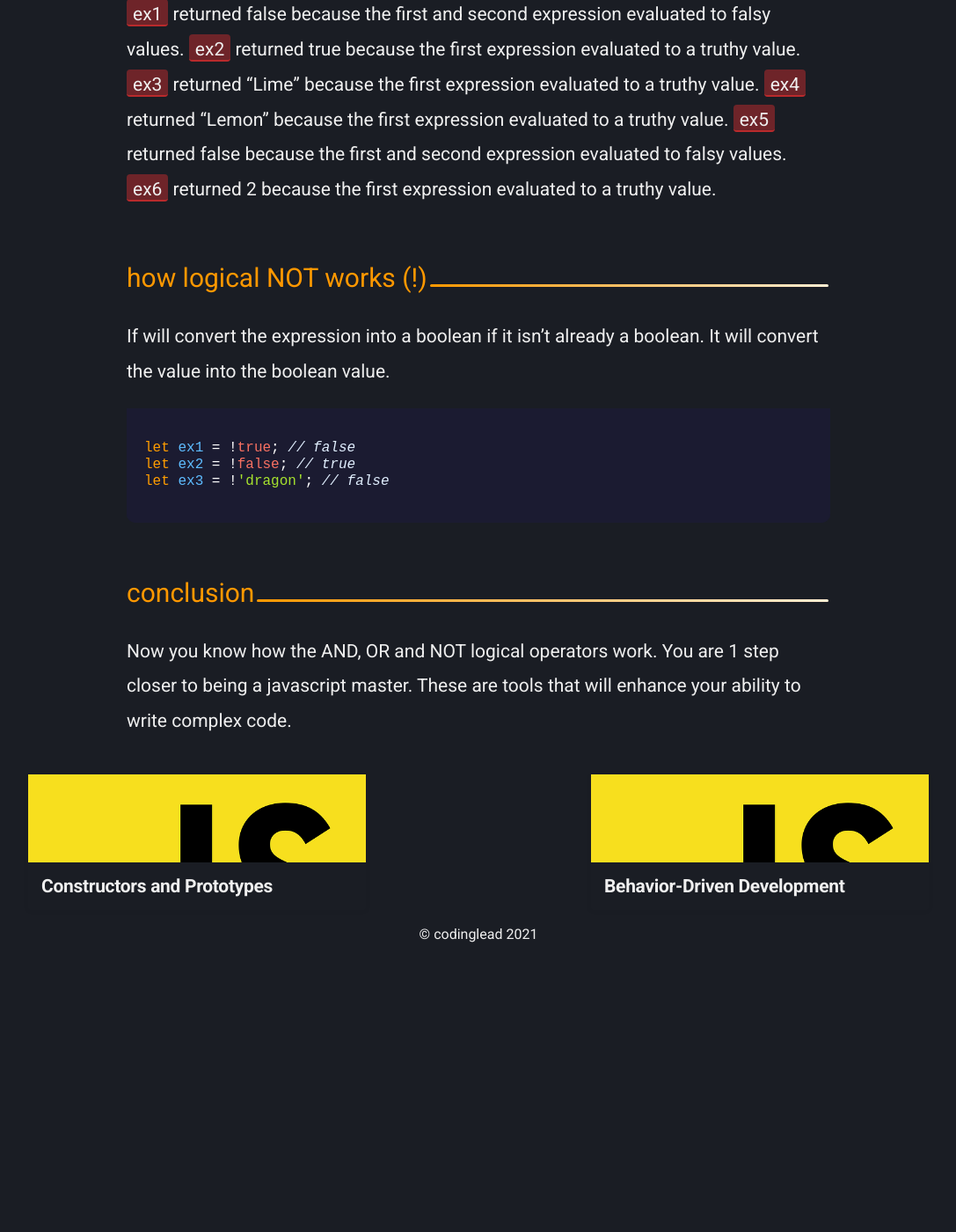
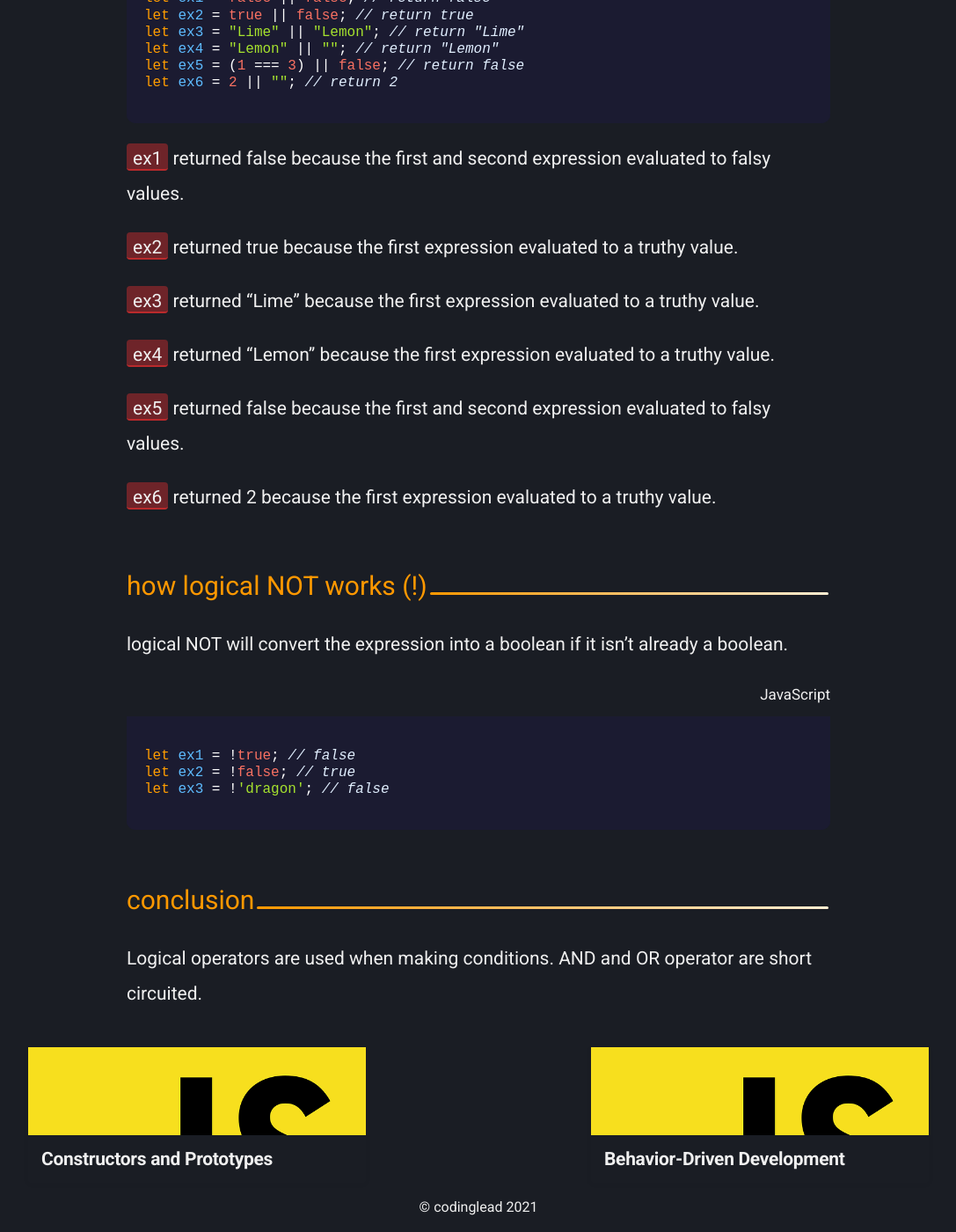
Before and after one commit to codinglead/codinglead.github.io, a Jekyll site: the page built from _posts/2018-12-21-logical-operators-in-javascript.md, in a window 1280 px wide and 1400 px high, scrolled down 2082 px. Shown: the whole window at 88% size, without its empty margins (96-1183 px from the left). Built offline with Jekyll 4.4.1, drawn with Linux system fonts in a browser that asks for light colours; comment, search, counter and statistics services are not loaded; before the commit the page ends 3172 px from its top, so only the background shows below that; some of the changed text lies outside the part shown.

Commit message:
update layout and wording

````diff
--- a/_posts/2018-12-21-logical-operators-in-javascript.md
+++ b/_posts/2018-12-21-logical-operators-in-javascript.md
@@ -26,6 +27,8 @@ When the logical operators <code class="highlight__code">(||)</code> and <code c
 
 The <span class="highlight__code">&&</span> will return the first expression if it converts to false otherwise the second expression will be returned.
 
+<p class="highlight__file-desc">JavaScript</p>
+
 ```javascript
 let ex1 = false && false; // return false
 let ex2 = "" && false; // return ""
@@ -35,12 +38,22 @@ let ex5 = 2 && ""; // return ""
 let ex5 = 2 && 3; // return 3
 ```
 
-<span class="highlight__code">ex1</span> returned false because the first expression evaluated to a falsy value. <span class="highlight__code">ex2</span> returned a empty string because the first expression evaluated to a falsy value. <span class="highlight__code"> ex3</span> and <span class="highlight__code">ex4</span> returned false because the first expression evaluated to a falsy value. <span class="highlight__code">ex5</span> returned a empty string because the first expression evaluated to true so it had to evaulate the second expression and it was false. <span class="highlight__code">ex6</span> returned 3 because the first expression and second expression evaluated to true so it returned the last expression that was evaluated.
+<span class="highlight__code">ex1</span> returned false because the first expression evaluated to a falsy value.
+
+<span class="highlight__code">ex2</span> returned a empty string because the first expression evaluated to a falsy value.
+
+<span class="highlight__code"> ex3</span> and <span class="highlight__code">ex4</span> returned false because the first expression evaluated to a falsy value.
+
+<span class="highlight__code">ex5</span> returned a empty string because the first expression evaluated to true so it had to evaulate the second expression and it was false.
+
+<span class="highlight__code">ex6</span> returned 3 because the first expression and second expression evaluated to true so it returned the last expression that was evaluated.
 
 
 ## how logical OR works (||)
 
 The <span class="highlight__code">||</span> will return the first expression if it converts to true otherwise the second expression will be returned.
+
+<p class="highlight__file-desc">JavaScript</p>
 
 ```javascript
 let ex1 = false || false; // return false
@@ -51,11 +64,23 @@ let ex5 = (1 === 3) || false; // return false
 let ex6 = 2 || ""; // return 2
 ```
 
-<span class="highlight__code">ex1</span> returned false because the first and second expression evaluated to falsy values. <span class="highlight__code">ex2</span> returned true because the first expression evaluated to a truthy value. <span class="highlight__code">ex3</span> returned "Lime" because the first expression evaluated to a truthy value. <span class="highlight__code">ex4</span> returned "Lemon" because the first expression evaluated to a truthy value. <span class="highlight__code">ex5</span> returned false because the first and second expression evaluated to falsy values. <span class="highlight__code">ex6</span> returned 2 because the first expression evaluated to a truthy value.
+<span class="highlight__code">ex1</span> returned false because the first and second expression evaluated to falsy values.
+
+<span class="highlight__code">ex2</span> returned true because the first expression evaluated to a truthy value.
+
+<span class="highlight__code">ex3</span> returned "Lime" because the first expression evaluated to a truthy value.
+
+<span class="highlight__code">ex4</span> returned "Lemon" because the first expression evaluated to a truthy value.
+
+<span class="highlight__code">ex5</span> returned false because the first and second expression evaluated to falsy values.
+
+<span class="highlight__code">ex6</span> returned 2 because the first expression evaluated to a truthy value.
 
 ## how logical NOT works (!)
 
-If will convert the expression into a boolean if it isn't already a boolean. It will convert the value into the boolean value.
+logical NOT will convert the expression into a boolean if it isn't already a boolean.
+
+<p class="highlight__file-desc">JavaScript</p>
 
 ```javascript
 let ex1 = !true; // false
@@ -65,4 +90,4 @@ let ex3 = !'dragon'; // false
 
 ## conclusion
 
-Now you know how the AND, OR and NOT logical operators work. You are 1 step closer to being a javascript master. These are tools that will enhance your ability to write complex code.
+Logical operators are used when making conditions. AND and OR operator are short circuited.
````
Also changed, not shown: other parts of _posts/2018-12-21-logical-operators-in-javascript.md (+3 -2 lines).
